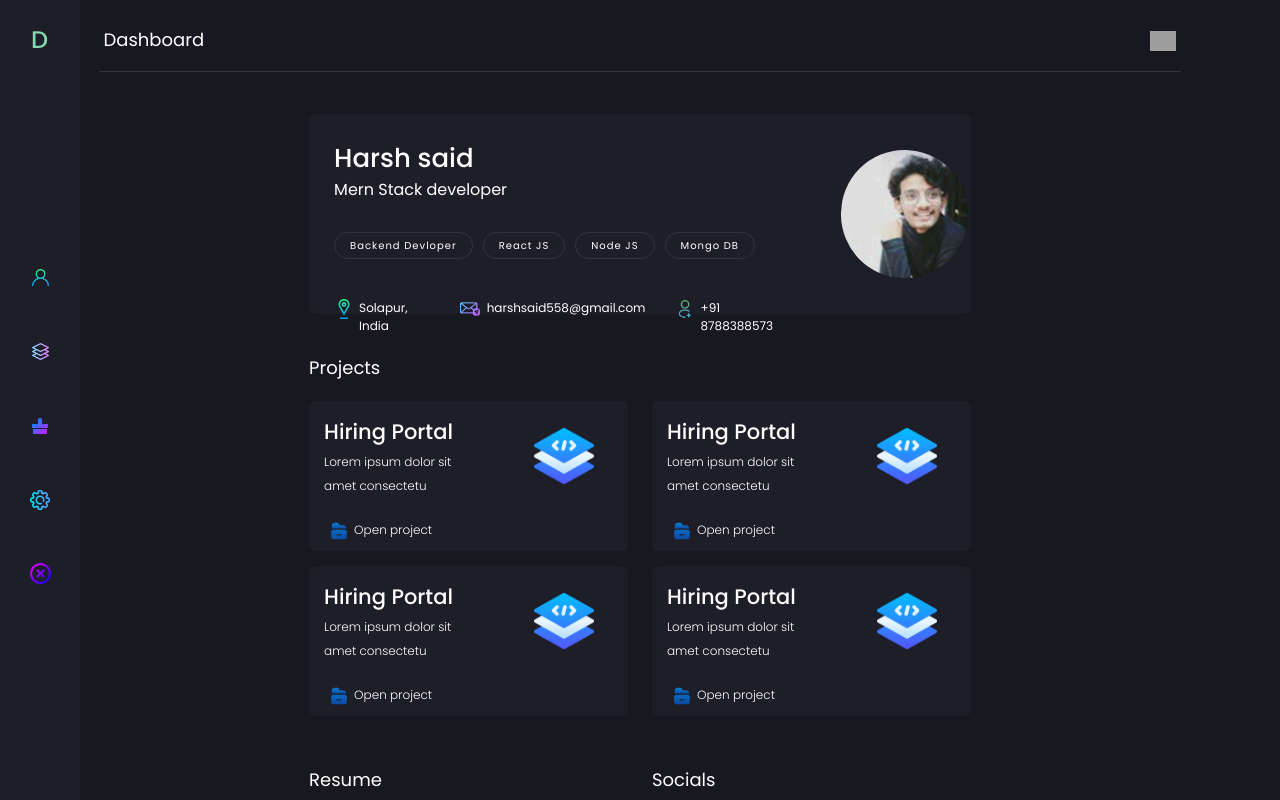
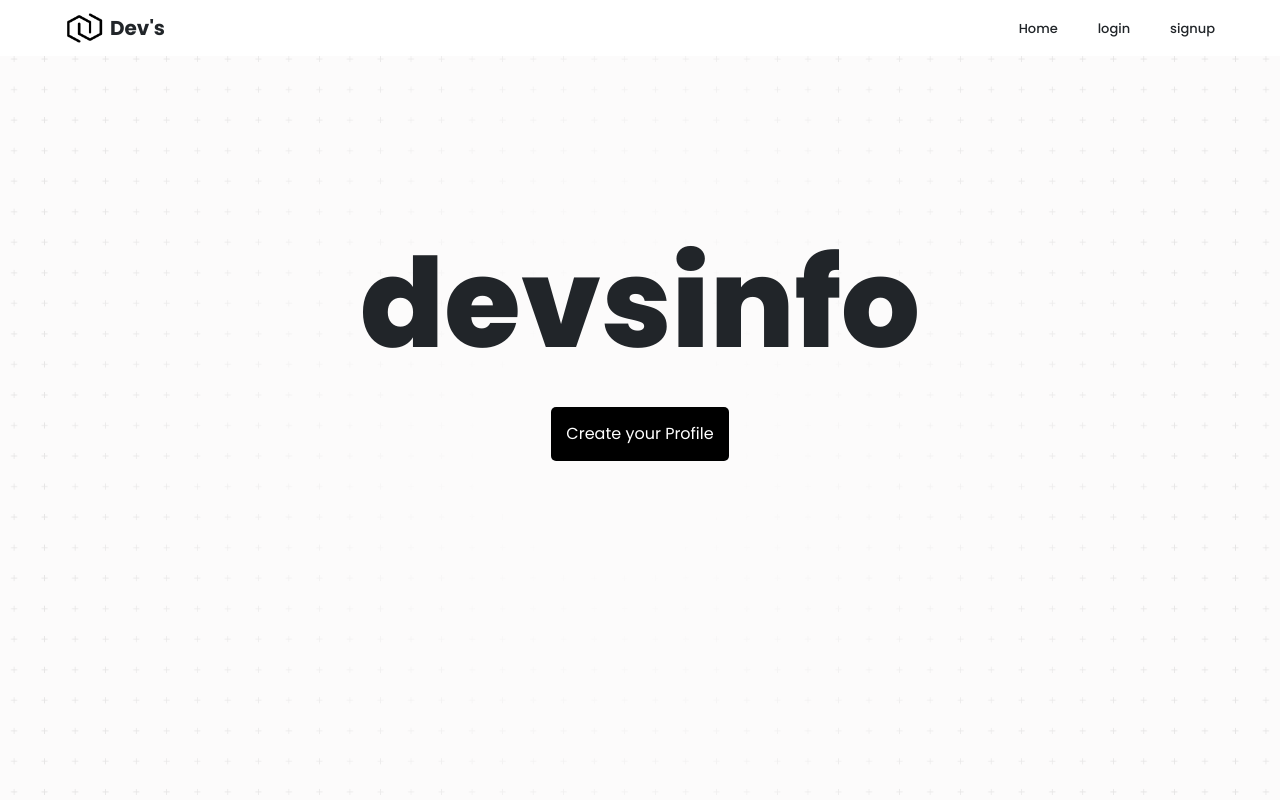
Before and after one commit to codefreakkk/devsinfo, a React (Create React App) app: page / in a window 1280 px wide. Shown: the top 800 px of the page. Built offline with nearby package versions, Linux system fonts and the light colour scheme; grey boxes are pictures that could not be loaded.

Commit message:
added landing page

```diff
--- a/src/App.js
+++ b/src/App.js
@@ -1,38 +1,20 @@
 import React from "react";
 import { BrowserRouter, Route, Routes } from "react-router-dom";
-import Home from "./components/Home";
-import Editprofile from "./components/Editprofile";
-import Settings from "./components/Settings";
-import Sidebar from "./components/Sidebar";
-import ContactPage from "./components/ContactPage";
-import Themes from "./components/Themes";
 import { Provider } from "react-redux";
 import store from "./store";
+import Userdashboard from "./components/Userdashboard";
+import LandingPage from "./components/landingpage/LandingPage";
 
 function App() {
   return (
     <>
       <Provider store={store}>
-      <div style={{ display: "flex" }}>
-        <BrowserRouter>
-          <Sidebar />
-          <Routes>
-            <Route path="/editprofile" element={<Editprofile />} />
-          </Routes>
-          <Routes>
-            <Route path="/settings" element={<Settings />} />
-          </Routes>
-          <Routes>
-            <Route path="/contact" element={<ContactPage />} />
-          </Routes>
-          <Routes>
-            <Route path="/themes" element={<Themes/>} />
-          </Routes>
-          <Routes>
-            <Route path="/" element={<Home />} />
-          </Routes>
-        </BrowserRouter>
-      </div>
+          <BrowserRouter>
+            <Routes>
+              <Route path="/" element={<LandingPage />} />
+            </Routes>
+            <Userdashboard/>
+          </BrowserRouter>
       </Provider>
     </>
   );
--- a/src/components/ContactPage.jsx
+++ b/src/components/ContactPage.jsx
@@ -1,12 +1,13 @@
 import React from "react";
 import Navbar from "./Navbar";
 import "../css/style.css";
-import ProjectContainer from "./ProjectContainer"
 import ContactComponent from "./ContactComponent";
+import Sidebar from "./Sidebar";
 
 function ContactPage() {
   return (
     <>
+      <Sidebar/>
       <div className="home">
         <Navbar />
 
--- a/src/components/Editprofile.jsx
+++ b/src/components/Editprofile.jsx
@@ -2,10 +2,12 @@ import React from "react";
 import Navbar from "./Navbar";
 import "../css/style.css";
 import ProjectsComponent from "./ProjectsComponent";
+import Sidebar from "./Sidebar";
 
 function Projects() {
   return (
     <>
+      <Sidebar/>
       <div className="home">
         <Navbar />
         <div className="p_inner">
--- a/src/components/Home.jsx
+++ b/src/components/Home.jsx
@@ -10,11 +10,13 @@ import Codingprofile from "./Codingprofile";
 import logo from "../assets/images/harsh.jpeg";
 import ProjectsComponent from "./ProjectsComponent";
 import Contact from "./Contact";
+import Sidebar from "./Sidebar";
 
 
 function Home() {
   return (
     <>
+      <Sidebar/>
       <div className="home">
         <Navbar />
         <div className="home_container">
--- a/src/components/Settings.jsx
+++ b/src/components/Settings.jsx
@@ -6,10 +6,12 @@ import user from "../assets/images/uploaduser.png";
 import ProjectSettingComponent from "./ProjectSettingComponent";
 import ProjectSettings from "./ProjectSettings";
 import { NavLink } from "react-router-dom";
+import Sidebar from "./Sidebar";
 
 function Settings() {
   return (
     <>
+    <Sidebar/>
       <div className="home">
         <Navbar />
         <div className="settings_container">
--- a/src/components/Sidebar.jsx
+++ b/src/components/Sidebar.jsx
@@ -28,7 +28,7 @@ function Sidebar() {
           </NavLink>
         </div>
         <div className="sibebar_main">
-          <NavLink to="/">
+          <NavLink to="/dashboard">
             <div className="main">
               <img src={user} height="17" className="blackImg" />
             </div>
@@ -49,7 +49,7 @@ function Sidebar() {
               <img src={setting} height="20" className="blackImg" />
             </div>
           </NavLink>
-          <div className="main ">
+          <div className="main close_sidebar">
             <img src={exit} height="25" className="blackImg" onClick={() => dispatch(open())} />
           </div>
         </div>
--- a/src/components/Themes.jsx
+++ b/src/components/Themes.jsx
@@ -2,10 +2,12 @@ import React from "react";
 import Navbar from "./Navbar";
 import "../css/style.css";
 import ThemesComponent from "./ThemesComponent";
+import Sidebar from "./Sidebar";
 
 function Themes() {
   return (
     <>
+      <Sidebar/>
       <div className="home">
         <Navbar />
         <div className="themes_container">
@@ -14,7 +16,6 @@ function Themes() {
             <div class="col">
               <ThemesComponent/>
             </div>
-
           </div>
         </div>
       </div>
--- /dev/null
+++ b/src/components/Userdashboard.jsx
@@ -0,0 +1,33 @@
+import React from "react";
+import Home from "./Home";
+import Editprofile from "./Editprofile";
+import Settings from "./Settings";
+import Sidebar from "./Sidebar";
+import ContactPage from "./ContactPage";
+import Themes from "./Themes";
+import { BrowserRouter, Route, Routes } from "react-router-dom";
+
+function Userdashboard() {
+  return (
+    <>
+      {/* <Sidebar /> */}
+      <Routes>
+        <Route path="/editprofile" element={<Editprofile />} />
+      </Routes>
+      <Routes>
+        <Route path="/settings" element={<Settings />} />
+      </Routes>
+      <Routes>
+        <Route path="/contact" element={<ContactPage />} />
+      </Routes>
+      <Routes>
+        <Route path="/themes" element={<Themes />} />
+      </Routes>
+      <Routes>
+        <Route path="/dashboard" element={<Home />} />
+      </Routes>
+    </>
+  );
+}
+
+export default Userdashboard;
--- /dev/null
+++ b/src/components/landingpage/LandingNavbar.jsx
@@ -0,0 +1,22 @@
+import React from "react";
+import dev from "../../assets/images/hexagon.png";
+
+function LandingNavbar() {
+  return (
+    <div className="landing_navbar">
+      <div className="logo dev">
+        <span>
+          <img src={dev} height="40" style={{ marginRight: "5px" }} />
+        </span>
+        Dev's
+      </div>
+      <div className="l_body">
+        <span className="mr font-13">Home</span>
+        <span className="mr font-13">login</span>
+        <span className="font-13">signup</span>
+      </div>
+    </div>
+  );
+}
+
+export default LandingNavbar;
--- /dev/null
+++ b/src/components/landingpage/LandingPage.jsx
@@ -0,0 +1,18 @@
+import React from "react";
+import LandingNavbar from "./LandingNavbar";
+import "../../css/landingpage.css";
+
+function LandingPage() {
+  return (
+    <>
+      <LandingNavbar />
+      <div className="landing_container">
+        <div className="l_heading">devsinfo
+        </div>
+          <span className="l_button">Create your Profile</span>
+      </div>
+    </>
+  );
+}
+
+export default LandingPage;
--- /dev/null
+++ b/src/css/landingpage.css
@@ -0,0 +1,92 @@
+@import url('https://fonts.googleapis.com/css2?family=Poppins:ital,wght@0,100;0,200;0,300;0,400;0,500;0,600;0,700;0,800;0,900;1,200;1,300&display=swap');
+
+* {
+    font-family: 'Poppins', sans-serif;
+}
+
+.landing_navbar {
+    height: 7vh;
+    width: 100%;
+    background-color: white;
+    display: flex;
+    justify-content: space-between;
+    padding: 0 65px;
+    align-items: center;
+    box-shadow: rgba(149, 157, 165, 0.2) 0px 8px 24px;
+}
+
+.landing_container {
+    width: 100%;
+    height: 100vh;
+    display: flex;
+    justify-content: center;
+    flex-direction: column;
+    align-items: center;
+    background-color: rgb(252, 251, 251);
+    background-image: url('../assets//images/landing.png');
+    background-position: center;
+    background-repeat: no-repeat;
+    background-size: cover;
+}
+
+.mr {
+    margin-right: 40px;
+    font-family: 'Poppins', sans-serif;
+    font-size: 13px;
+}
+
+.font-13 {
+    font-family: 'Poppins', sans-serif;
+    font-size: 13px;
+    font-weight: 500;
+    cursor: pointer;
+}
+
+.dev {
+    font-size: 20px;
+    display: flex;
+    align-items: center;
+    justify-content: center;
+    font-family: 'Poppins', sans-serif;
+    font-weight: 700;
+}
+
+.l_heading {
+    font-size: 124px;
+    font-weight: 800;
+    margin-top: -30vh;
+}
+
+.about_title {
+    font-weight: 600;
+    font-size: 34px;
+}
+.about_para {
+    font-size: 16px;
+    color: rgb(129, 129, 129);
+}
+
+.l_button {
+    background-color: black;
+    color: white;
+    padding: 15px;
+    border-radius: 5px;
+    margin-top: 10px;
+}
+
+@media only screen and (max-width: 420px) {
+    .landing_navbar {
+        padding: 0 20px;
+    }
+    .mr {
+        margin-right: 20px;
+    }
+    .l_heading {
+        font-size: 66px;
+        font-weight: 800;
+        margin-top: -10vh;
+    }
+    .landing_container {
+        height: 100vh;
+    }
+}
--- a/src/css/style.css
+++ b/src/css/style.css
@@ -42,6 +42,10 @@
     flex-direction: column;
     justify-content:center;
     align-items: center;
+}
+
+.close_sidebar {
+    display: none;
 }
 
 .main {
@@ -774,6 +778,9 @@
     .themes_container {
         width: 90%;
     }
+    .close_sidebar {
+        display: block;
+    }
 }
 
 @media only screen and (max-width: 420px) {
@@ -937,4 +944,7 @@
     .themes_container {
         width: 90%;
     }
+    .close_sidebar {
+        display: block;
+    }
 }
```
Also changed, not shown: src/assets/images/hexagon.png (added), src/assets/images/landing.png (added).
